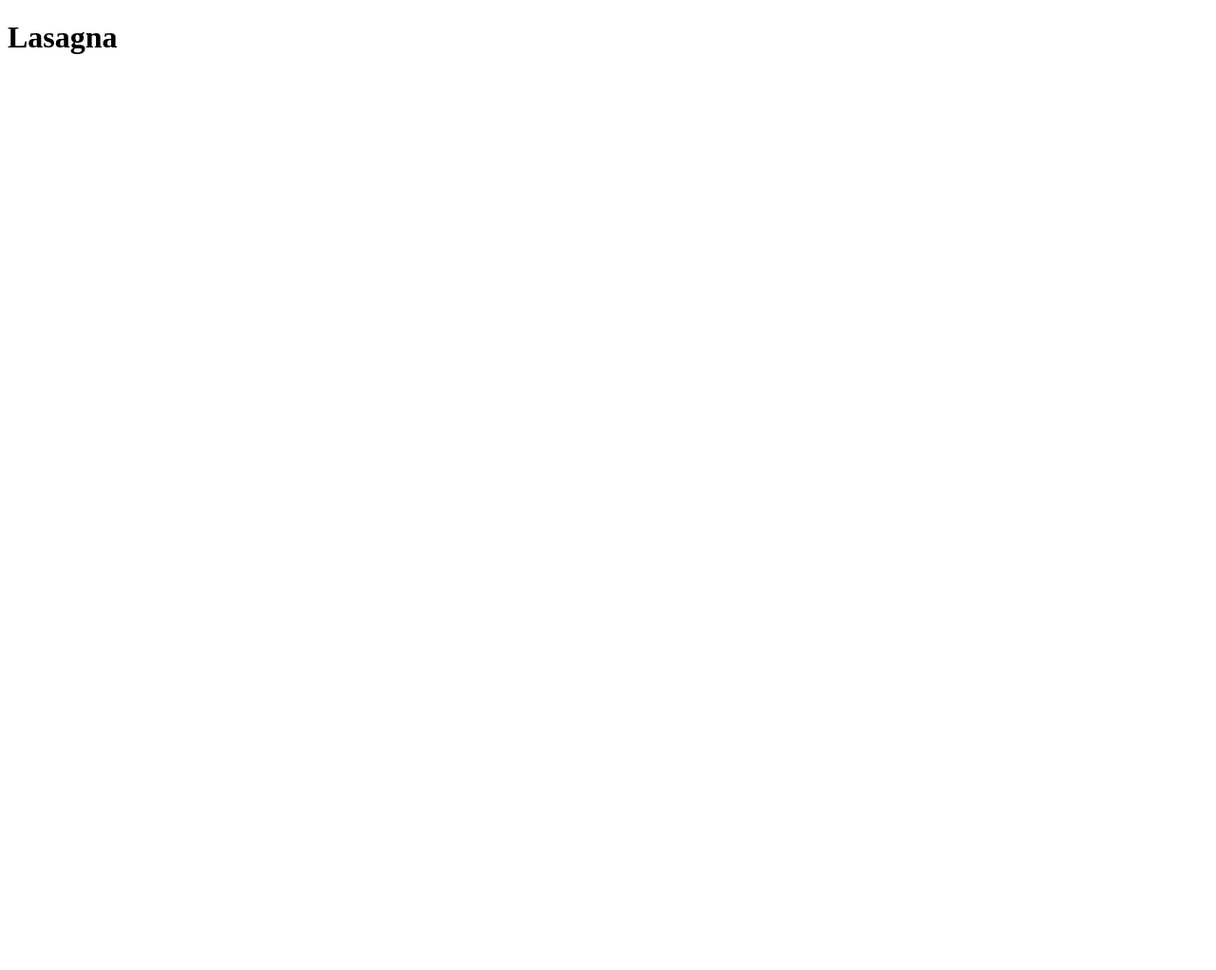
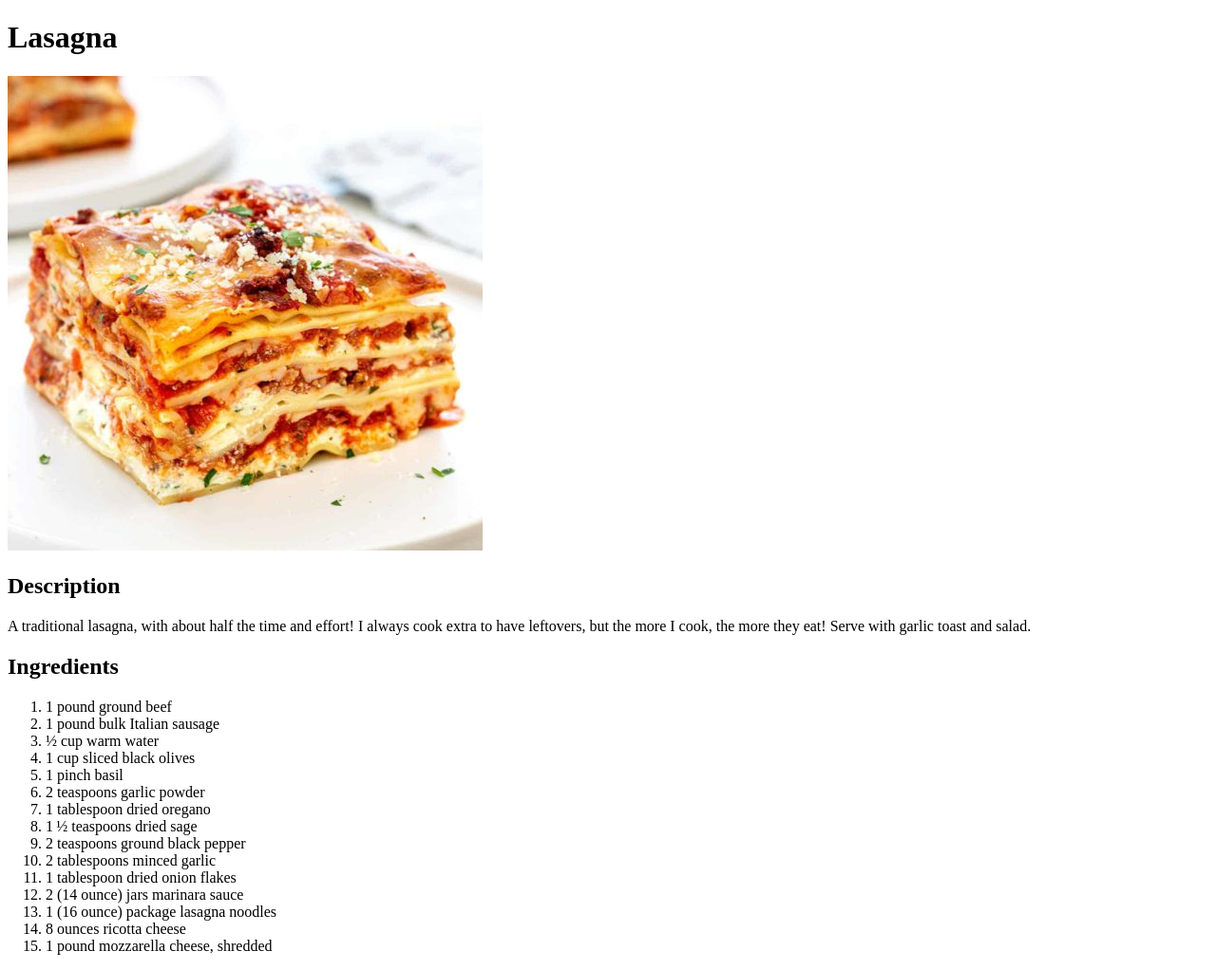
Before and after one commit to luca-deste/Odin-recipes, a plain HTML site: page recipes/lasagna.html in a window 1280 px wide. Shown: the whole page at 95% size. Before the commit the page ends 800 px from the top, so only its background shows below. Drawn offline with Linux system fonts and the light colour scheme.

Commit message:
Aggiunta immagina lasagna, descrizione e lista ingredienti

```diff
--- a/recipes/lasagna.html
+++ b/recipes/lasagna.html
@@ -6,5 +6,28 @@
 </head>
 <body>
     <h1>Lasagna</h1>
+    <img src="/img/lasagna.jpg" alt="A photo of a lasagna.">
+    <h2>Description</h2>
+    <p>A traditional lasagna, with about half the time and effort! I always cook extra to have leftovers, but the more I cook, the more they eat! Serve with garlic toast and salad.</p>
+    <h2>Ingredients</h2>
+    <ol>
+        <li>1 pound ground beef</li>
+        <li>1 pound bulk Italian sausage</li>
+        <li>½ cup warm water</li>
+        <li>1 cup sliced black olives</li>
+        <li>1 pinch basil</li>
+        <li>2 teaspoons garlic powder</li>
+        <li>1 tablespoon dried oregano
+        </li>
+        <li>1 ½ teaspoons dried sage</li>
+        <li>2 teaspoons ground black pepper
+        </li>
+        <li>2 tablespoons minced garlic</li>
+        <li>1 tablespoon dried onion flakes</li>
+        <li>2 (14 ounce) jars marinara sauce</li>
+        <li>1 (16 ounce) package lasagna noodles</li>
+        <li>8 ounces ricotta cheese</li>
+        <li>1 pound mozzarella cheese, shredded</li>
+    </ol>
 </body>
 </html>
```
